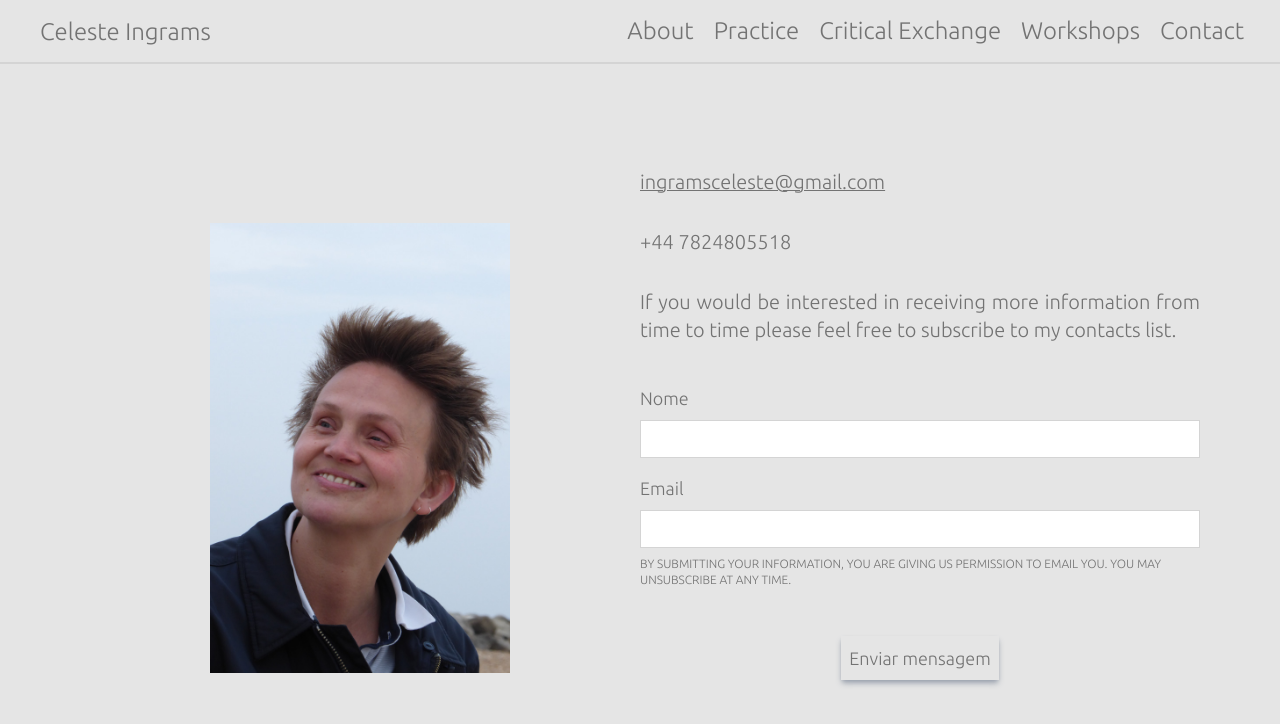
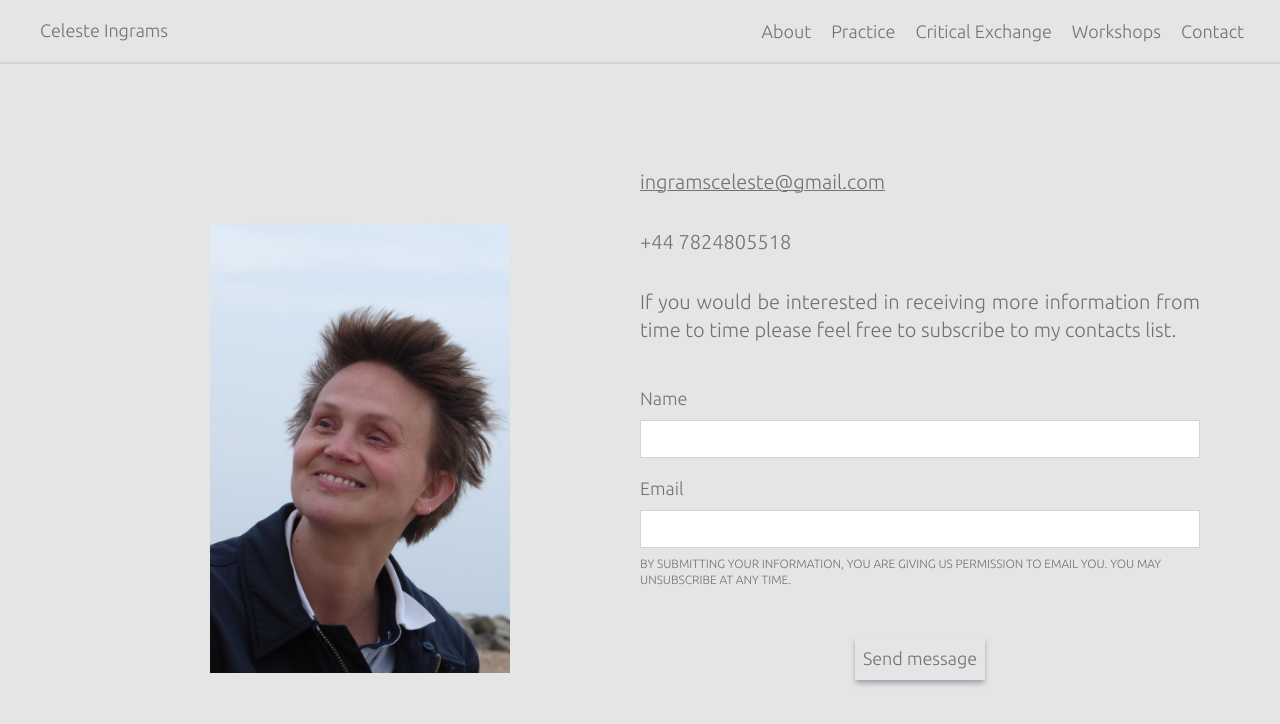
Before and after one commit to VivienIngrams/CelesteIngrams, a Next.js app: page /contact in a window 1280 px wide. Shown: the top 724 px of the page. Built offline with nearby package versions, Linux system fonts and the light colour scheme.

Commit message:
Minor edits

```diff
--- a/app/components/ContactForm.tsx
+++ b/app/components/ContactForm.tsx
@@ -27,7 +27,7 @@ const ContactForm: React.FC = () => {
     <form onSubmit={handleSubmit} className="w-full py-4">
         <div className="flex flex-col">
           <label htmlFor="name" className=" text-lg py-2">
-            Nome
+            Name
           </label>
           <input
             id="name"
@@ -60,7 +60,7 @@ const ContactForm: React.FC = () => {
           type="submit"
           className=" p-2 mt-8 text-lg shadow-md  shadow-gray-400  "
         >
-          Enviar mensagem
+          Send message
         </button>
       </div>
     </form>
--- a/app/components/Navbar.tsx
+++ b/app/components/Navbar.tsx
@@ -14,7 +14,7 @@ const Navbar: React.FC = () => {
   return (
     <>
       <nav
-        className={`fixed w-full h-16 flex text-lg xl:text-2xl justify-end p-4 bg-neutral-200 z-[100] border-b-2 border-neutral-300`}
+        className={`fixed w-full h-16 flex text-lg 2xl:text-2xl justify-end p-4 bg-neutral-200 z-[100] border-b-2 border-neutral-300`}
       >
         {/* Desktop nav */}
         <div className="fixed top-4 left-10">
--- a/app/data.tsx
+++ b/app/data.tsx
@@ -37,11 +37,11 @@ export const videosData: VideosType[] = [
   //   title: "Doorway Remains - I never left - through the door",
   //   url: "https://www.youtube.com/embed/yvN2WMzMrbY",
   // },
-  {
-    id: 3,
-    title: "Spitting Teeth Back into Place ",
-    url: "https://www.youtube.com/embed/5cHSnCvUo6I",
-  },
+  // {
+  //   id: 3,
+  //   title: "Spitting Teeth Back into Place ",
+  //   url: "https://www.youtube.com/embed/5cHSnCvUo6I",
+  // },
   {
     id: 4,
     title: "Spitting Teeth Back into Place - again",
--- a/app/page.tsx
+++ b/app/page.tsx
@@ -14,7 +14,7 @@ const Home: React.FC = async () => {
     "imageUrl": image.asset->url,
     "alt": image.alt
   }`)
-  console.log(homepagePhotos);
+  // console.log(homepagePhotos);
   return (
     <main className="w-full pt-24  lg:pt-20 xl:pt-20 xl:px-20 h-[95vh] flex justify-center items-center">
       <HomepagePhotos photos={homepagePhotos}/>
```
